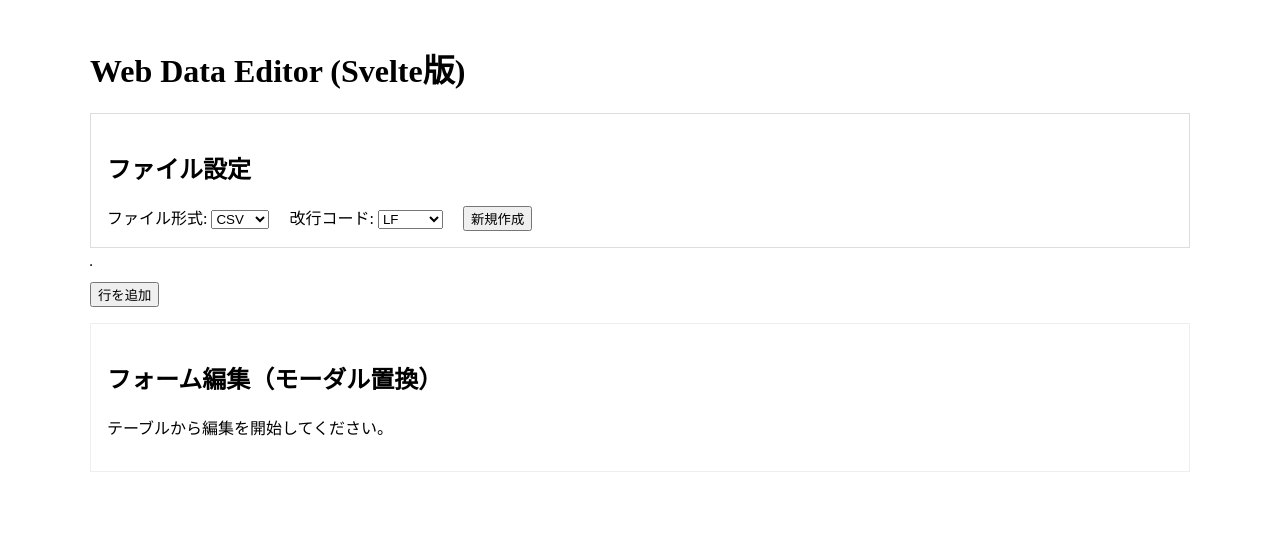
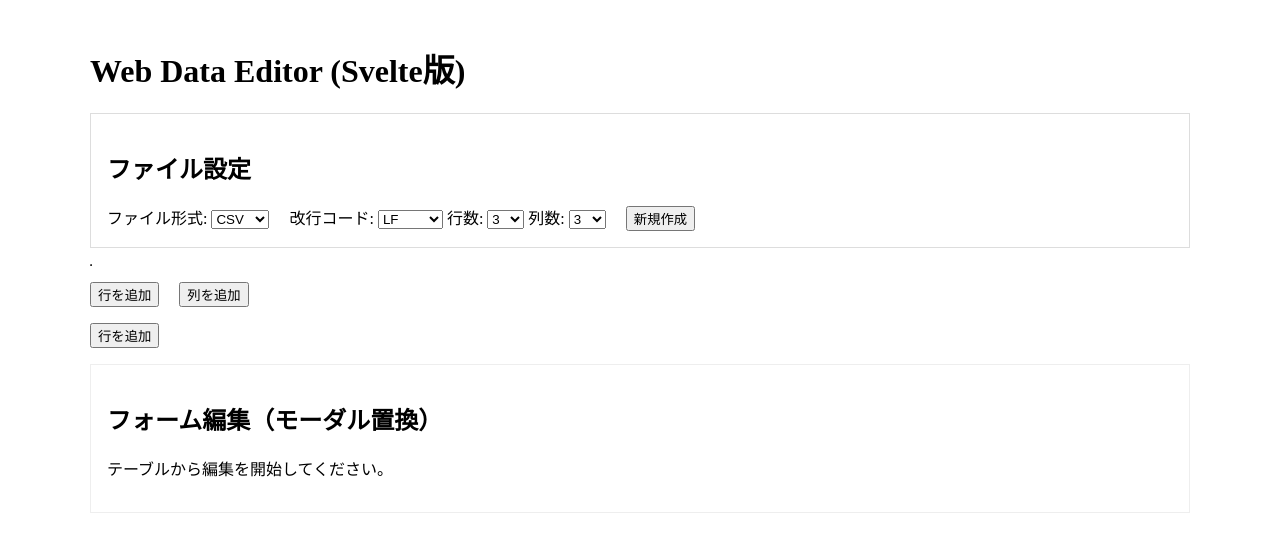
Before and after one commit to SRAUFactory/web-data-editor, a SvelteKit app: page / in a window 1280 px wide. Shown: the top 552 px of the page. Built offline with nearby package versions, Linux system fonts and the light colour scheme.

Commit message:
[ChatGPT]行列数の動的生成の対応

```diff
--- a/src/lib/components/DataTable.svelte
+++ b/src/lib/components/DataTable.svelte
@@ -9,9 +9,14 @@
 
   function addRow() {
     const current = get(rows);
-    const cols = current[0]?.length ?? 0;
-    const newRow = new Array(cols).fill('');
+    if (current.length === 0) return;
+    const cols = current[0].length;
+    const newRow = Array(cols).fill('');
     rows.update(r => [...r, newRow]);
+  }
+
+  function addColumn() {
+    rows.update(r => r.map(row => [...row, '']));
   }
 </script>
 
@@ -38,4 +43,9 @@
   </tbody>
 </table>
 
+<div style="margin-top:1rem;">
+  <button on:click={addRow}>行を追加</button>
+  <button on:click={addColumn} style="margin-left:1rem;">列を追加</button>
+</div>
+
 <button on:click={addRow} style="margin-top:1rem;">行を追加</button>
--- a/src/routes/+page.svelte
+++ b/src/routes/+page.svelte
@@ -5,12 +5,19 @@
   import { rows, isFormView, fileSettings } from '$lib/stores/editor';
   import type { FileSettings } from '$lib/types';
 
+  let newRowCount = 3;  // デフォルト行数
+  let newColCount = 3;  // デフォルト列数
+
   function newFile() {
-    rows.set([
-      ['ID', 'Name', 'Age'],
-      ['1', 'Alice', '30'],
-      ['2', 'Bob', '25']
-    ]);
+    const data: string[][] = [];
+    for (let i = 0; i < newRowCount; i++) {
+      const row: string[] = [];
+      for (let j = 0; j < newColCount; j++) {
+        row.push(''); // 各セルは空
+      }
+      data.push(row);
+    }
+    rows.set(data);
   }
 
   function handleFileSettingsChange(e: Event, key: keyof FileSettings) {
@@ -47,6 +54,25 @@
       </select>
     </label>
 
+    <label class="select-group">
+      行数:
+      <select bind:value={newRowCount}>
+        {#each Array(20).fill(0).map((_, i) => i + 1) as num}
+          <option value={num}>{num}</option>
+        {/each}
+      </select>
+    </label>
+
+    <label class="select-group">
+      列数:
+      <select bind:value={newColCount}>
+        {#each Array(20).fill(0).map((_, i) => i + 1) as num}
+          <option value={num}>{num}</option>
+        {/each}
+      </select>
+    </label>
+
+
     <button style="margin-left:1rem" on:click={newFile}>新規作成</button>
   </section>
 
```
